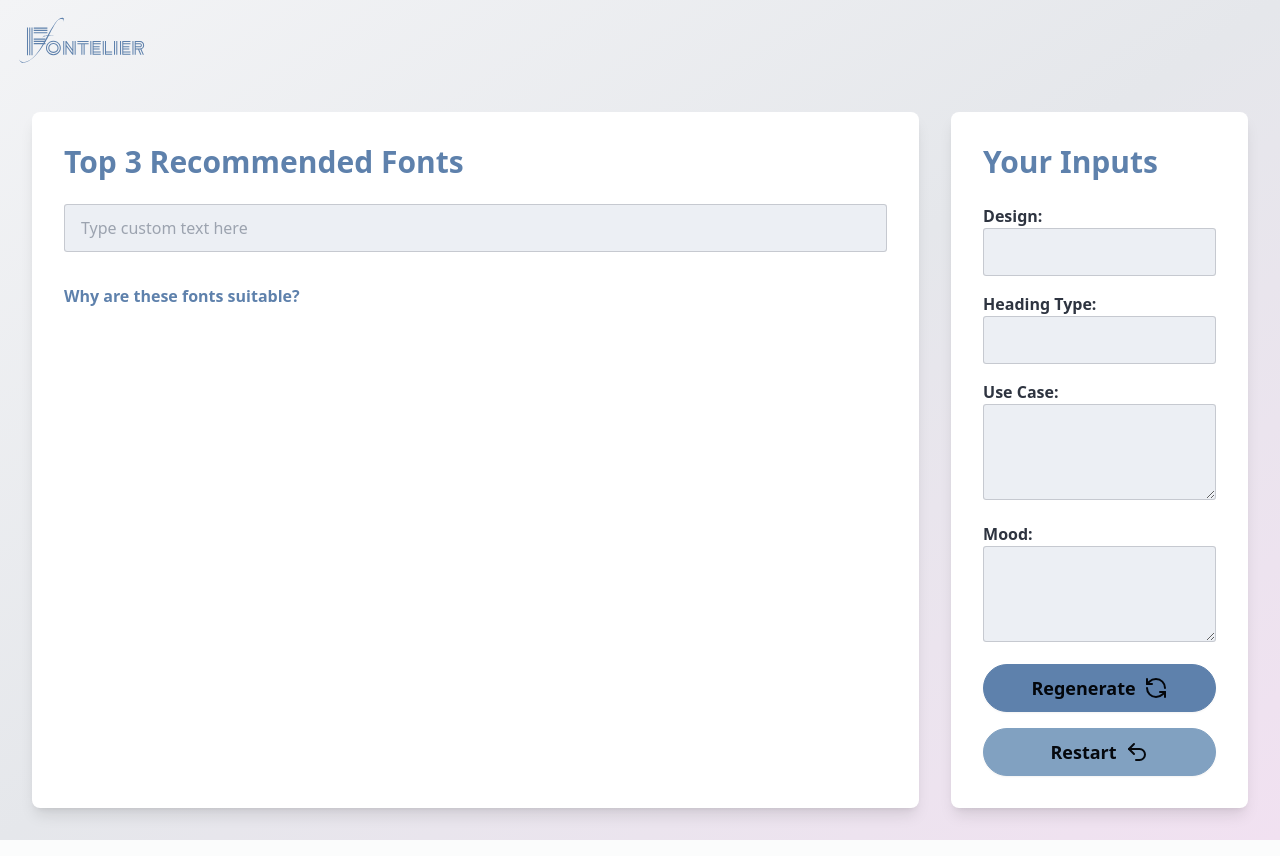
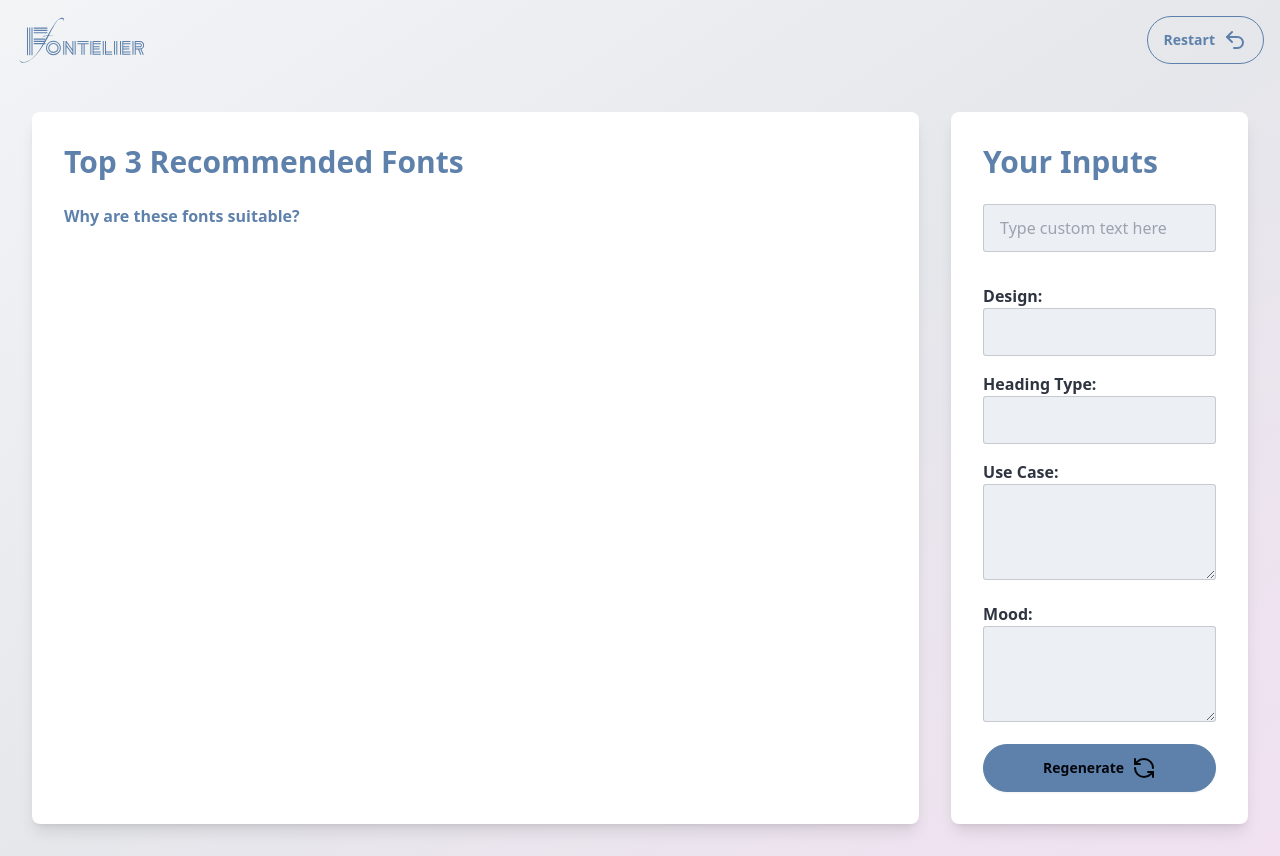
Before and after one commit to fontelier-AI/fontelier-ai, a Flask app: template templates/result.html in a window 1280 px wide. Run offline with Flask 3, Linux system fonts and the light colour scheme; the template is opened without the code that fills it, so the values that code supplies are empty.

Commit message:
cleane up results page ui

```diff
--- a/templates/index.html
+++ b/templates/index.html
@@ -13,7 +13,7 @@
 
         <!-- Logo Section -->
         <div class="flex justify-center mb-4">
-            <img src="{{ url_for('static', filename='logo(blue).svg') }}" alt="Logo" class="w-auto h-16">
+            <img src="{{ url_for('static', filename='fontelier-logo-sm.svg') }}" alt="Logo" class="w-auto h-16">
         </div>
 
         <!-- Greeting Section -->
--- a/templates/result.html
+++ b/templates/result.html
@@ -15,23 +15,27 @@
 
 <body class="bg-gradient min-h-screen flex flex-col items-center justify-start">
 
-    <!-- Logo Section -->
-    <div class="w-full max-w-6xl flex justify-start p-4">
-      <img src="{{ url_for('static', filename='fontelier-logo.svg') }}" alt="Logo" class="w-auto h-12">
-  </div>    <div class="container mx-auto flex flex-col lg:flex-row gap-8 p-4 lg:p-8">
+
+    <!-- Header Section with Logo and Restart Button -->
+    <div class="w-full max-w-6xl flex justify-between items-center p-4">
+        <!-- Logo on the Left -->
+        <img src="{{ url_for('static', filename='fontelier-logo.svg') }}" alt="Logo" class="w-auto h-12">
+
+        <!-- Restart Button on the Right -->
+        <button type="button" class="btn btn-outline btn-primary w-32 flex items-center justify-center rounded-full text-m font-semibold">
+            Restart
+            <i data-lucide="undo-2" class="ml-2"></i>
+        </button>
+    </div>
+
+
+    <div class="container mx-auto flex flex-col lg:flex-row gap-8 p-4 lg:p-8">
 
         <!-- Left Section: Fonts Recommendations -->
         <section class="w-full lg:w-3/4 shadow-lg bg-white p-6 lg:p-8 rounded-lg">
             <header class="flex justify-between items-center mb-6">
                 <h2 class="text-3xl font-bold text-primary">Top 3 Recommended Fonts</h2>
             </header>
-
-            <!-- Custom Text Input for Preview -->
-            <div class="mb-8">
-                <input type="text" id="customText" placeholder="Type custom text here"
-                class="input input-bordered w-full"
-                oninput="updatePreviews()" />
-            </div>
 
             <!-- Font Recommendations -->
             <div class="space-y-12">
@@ -63,7 +67,7 @@
                 </div>
                 <!-- Remove Button -->
                 <form method="POST" action="{{ url_for('remove_font', index=loop.index0) }}">
-                    <button type="submit" class="btn-xs rounded-full font-bold flex items-center justify-center">
+                    <button type="submit" class="rounded-full font-bold flex items-center justify-center">
                         <i data-lucide="x"></i>
                 </form>
 
@@ -81,6 +85,13 @@
         <!-- Right Section: User Inputs -->
         <aside class="w-full lg:w-1/4 bg-white shadow-lg p-6 lg:p-8 rounded-lg">
             <h2 class="text-3xl font-bold text-primary mb-6">Your Inputs</h2>
+
+        <!-- Custom Text Input for Preview -->
+        <div class="mb-8">
+            <input type="text" id="customText" placeholder="Type custom text here"
+            class="input input-bordered w-full"
+            oninput="updatePreviews()" />
+        </div>
 
            <!-- User Inputs Form -->
         <form method="POST" action="{{ url_for('result') }}">
@@ -110,9 +121,7 @@
                 </label>
             </div>
               <!-- Regenerate Button -->
-              <button type="submit" class="btn btn-primary w-full rounded-full text-lg font-semibold mt-4">Regenerate<i data-lucide="refresh-ccw"></i></button>
-              <button type="submit" class="btn btn-secondary w-full rounded-full text-lg font-semibold mt-4">Restart<i data-lucide="undo-2"></i></button>
-
+              <button type="submit" class="btn btn-primary w-full rounded-full text-m font-semibold mt-4">Regenerate<i data-lucide="refresh-ccw"></i></button>
             </form>
         </aside>
     </div>
```
Also changed, not shown: static/fontelier-logo-sm.svg (renamed from static/logo(blue).svg), static/logo.svg (deleted).
